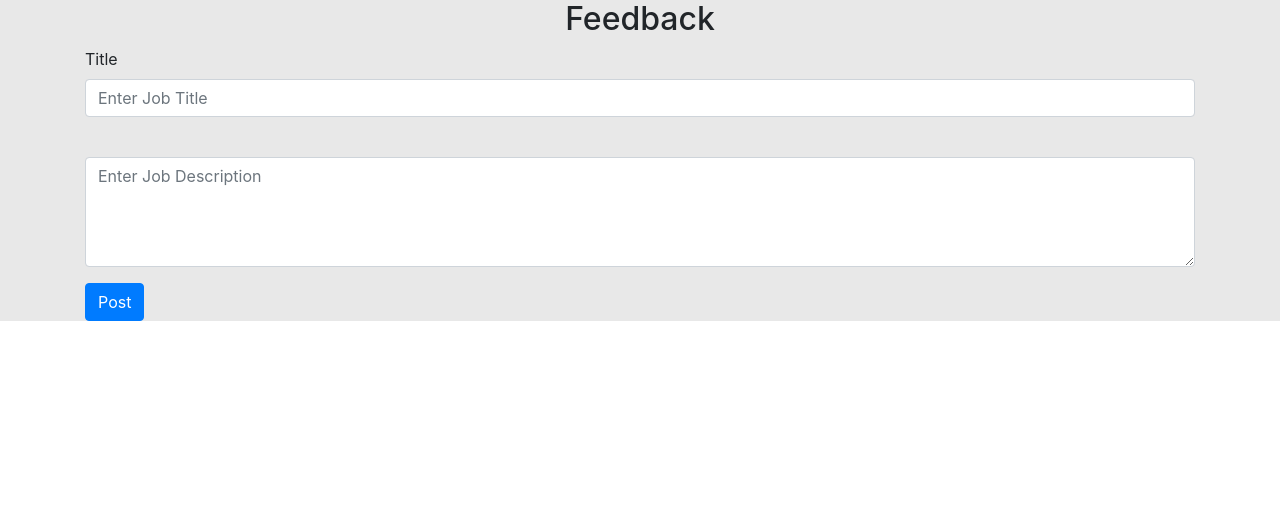
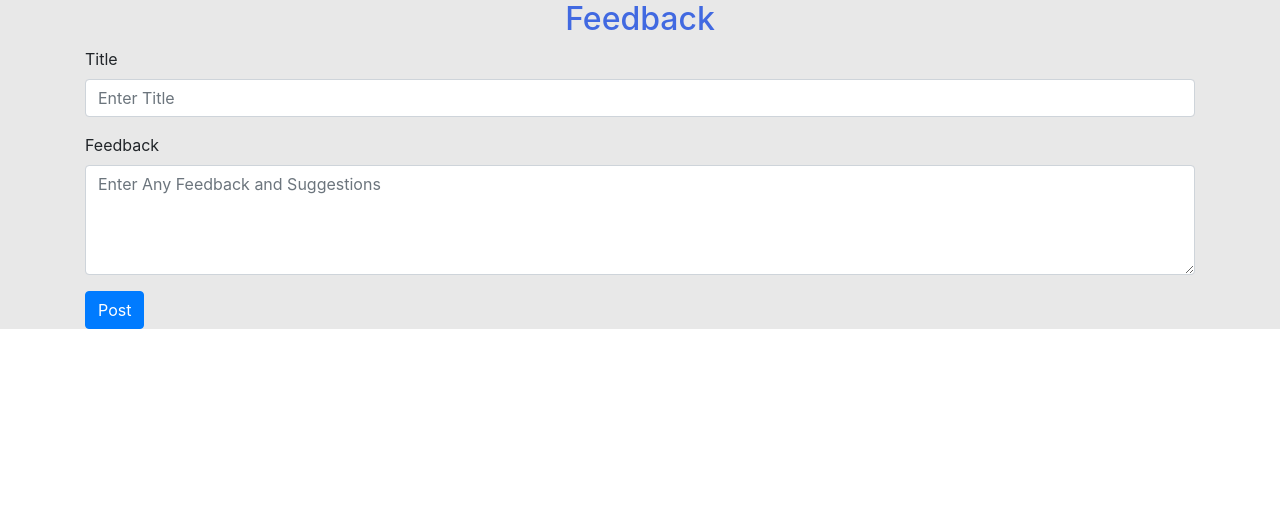
Before and after one commit to HemenRai/TheHAM_ADC10_PartII, a Django app: page /user/feedback/ in a window 1280 px wide. Shown: the part 70-585 px from the top of the page. Run offline with Django 3.2, Linux system fonts and the light colour scheme; some libraries are stand-ins or nearby versions.

Commit message:
edited templates

```diff
--- a/SunauloJob/SunauloJob/templates/base.html
+++ b/SunauloJob/SunauloJob/templates/base.html
@@ -51,6 +51,7 @@
         <p>&COPY with The HAM Sunaulo Job </p>
   </footer>
 
+
 <script src="/static/javascript/jquery.slim.min.js"></script>
 <script src="/static/javascript/popper.min.js"></script>
 <script src="/static/javascript/validatepostjob.js"></script>
--- a/SunauloJob/postjob/templates/postform.html
+++ b/SunauloJob/postjob/templates/postform.html
@@ -6,7 +6,7 @@ Post Job
 {% endblock title %}
 
 {% block body %}<div class="container">
-    <h2 style="text-align: center;"> Post Job</h2>
+    <h2 style="text-align: center; color: royalblue;"> Post Job</h2>
     <form action="save" method="POST" class="needs-validation" enctype="multipart/form-data" novalidate>
       {% csrf_token %}
         <div class="form-group">
--- a/SunauloJob/postjob/templates/updateform.html
+++ b/SunauloJob/postjob/templates/updateform.html
@@ -6,7 +6,7 @@ Update Job Post
 
 {% block body %}
 <div class="container">
-    <h2 style="text-align: center;">Update Job Post</h2>
+    <h2 style="text-align: center; color: royalblue;">Update Job Post</h2>
     <form action="update/{{post.id}}" method="POST" class="needs-validation" novalidate>
       {% csrf_token %}
         <div class="form-group">
--- a/SunauloJob/postjob/templates/viewdata.html
+++ b/SunauloJob/postjob/templates/viewdata.html
@@ -17,7 +17,7 @@ Job Post List
   </form>
 </div><br>
 <div>
-  <h2 style="text-align: center;"> Job List</h2>
+  <h2 style="text-align: center; color: royalblue;"> Job List</h2>
   {% for post in posts %}
   <div class="card">
     <div class="card-body">
--- a/SunauloJob/user/templates/feedback/feedback.html
+++ b/SunauloJob/user/templates/feedback/feedback.html
@@ -5,19 +5,19 @@ Feedback
 {% endblock title %}
 {% block body %}
 <div class="container">
-    <h2 style="text-align: center;">Feedback</h2>
+    <h2 style="text-align: center; color: royalblue;">Feedback</h2>
     <form action="save" method="POST" class="needs-validation" enctype="multipart/form-data" novalidate>
       {% csrf_token %}
         <div class="form-group">
             <label >Title</label>
-            <input type="text" class="form-control" name="title" placeholder="Enter Job Title" required>
+            <input type="text" class="form-control" name="title" placeholder="Enter Title" required>
             <div class="valid-feedback">Valid</div>
             <div class="invalid-feedback">Please fill out this field.</div>
         </div>
 
         <div class="form-group">
-            <label></label>
-            <textarea rows="4" class="form-control" name="comments" placeholder="Enter Job Description" required></textarea>
+            <label>Feedback</label>
+            <textarea rows="4" class="form-control" name="comments" placeholder="Enter Any Feedback and Suggestions" required></textarea>
             <div class="valid-feedback">Valid</div>
             <div class="invalid-feedback">Please fill out this field.</div>
         </div>
--- a/SunauloJob/user/templates/profile.html
+++ b/SunauloJob/user/templates/profile.html
@@ -6,7 +6,7 @@ Profile
 
 {% block body %}
 <div class="container">
-  <h2 style="text-align: center;">Profile</h2>
+  <h2 style="text-align: center; color: royalblue;">Profile</h2>
   <div class="card" style="width:400px">
     <div class="card-body">
       <h4 class="card-title" >{{user}}</h4>
--- a/SunauloJob/user/templates/resume/resume.html
+++ b/SunauloJob/user/templates/resume/resume.html
@@ -6,7 +6,7 @@ Upload Resume
 
 {% block body %}
 <div class="container">
-    <h2 style="text-align: center;">Upload Resume</h2>
+    <h2 style="text-align: center; color: royalblue;">Upload Resume</h2>
     <form action="save" method="POST" class="needs-validation" enctype="multipart/form-data" novalidate>
       {% csrf_token %}
         <div class="form-group" name="resume">
--- a/SunauloJob/user/views.py
+++ b/SunauloJob/user/views.py
@@ -5,6 +5,7 @@ from django.contrib.auth import authenticate,login,logout
 from django.contrib.auth.models import Permission
 from django.contrib.contenttypes.models import ContentType
 from django.core.files.storage import FileSystemStorage
+from django.contrib import messages
 from .models import *
 
 
@@ -34,7 +35,9 @@ def view_login_user(request):
             login(request,user,backend=None)
             return redirect('/')
         else:
+            messages.add_message(request, messages.ERROR, 'Invalid input. Please input valid information.')
             return redirect("/user/login")
+
 
 def logout_user(request):
     logout(request)
```
Also changed, not shown: SunauloJob/user/templates/registration/login.html (+14 -2 lines), SunauloJob/user/templates/registration/signup.html (+6 -2 lines), SunauloJob/db.sqlite3.
